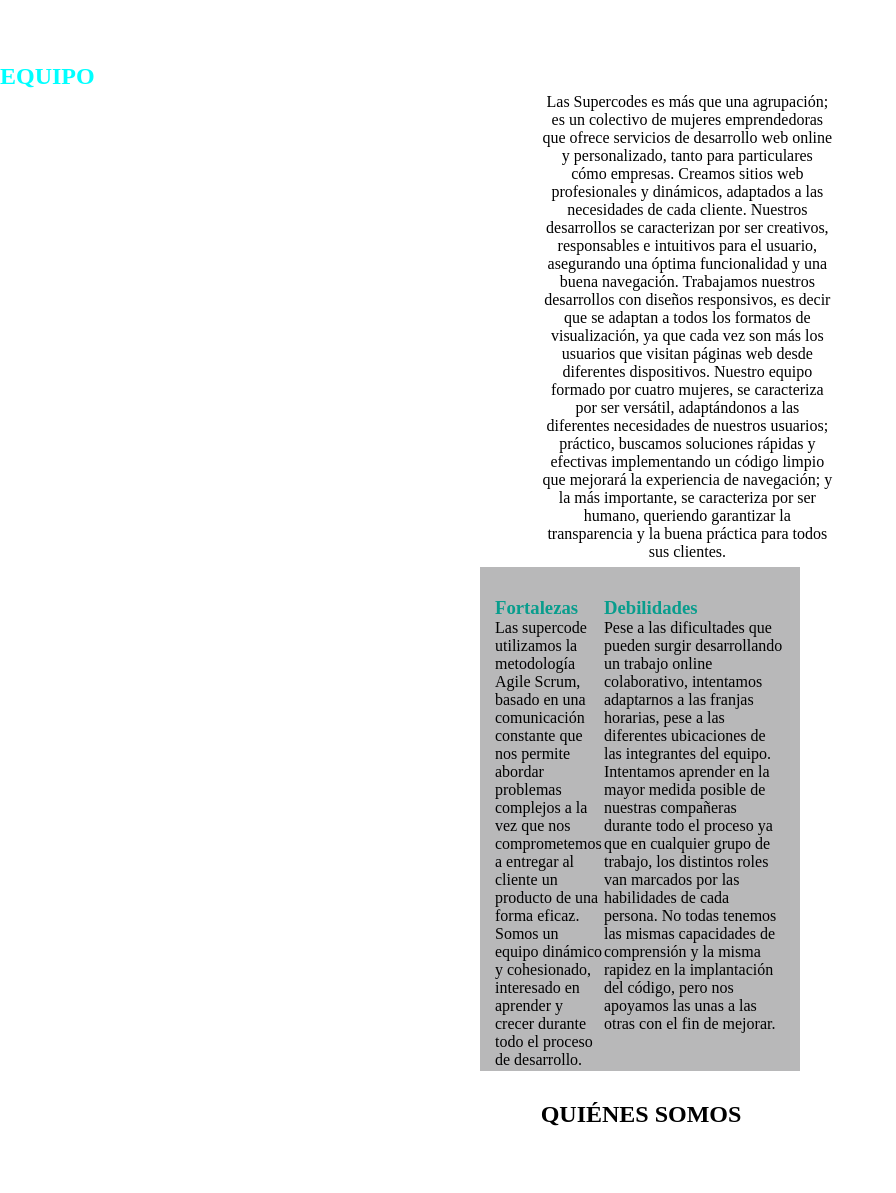
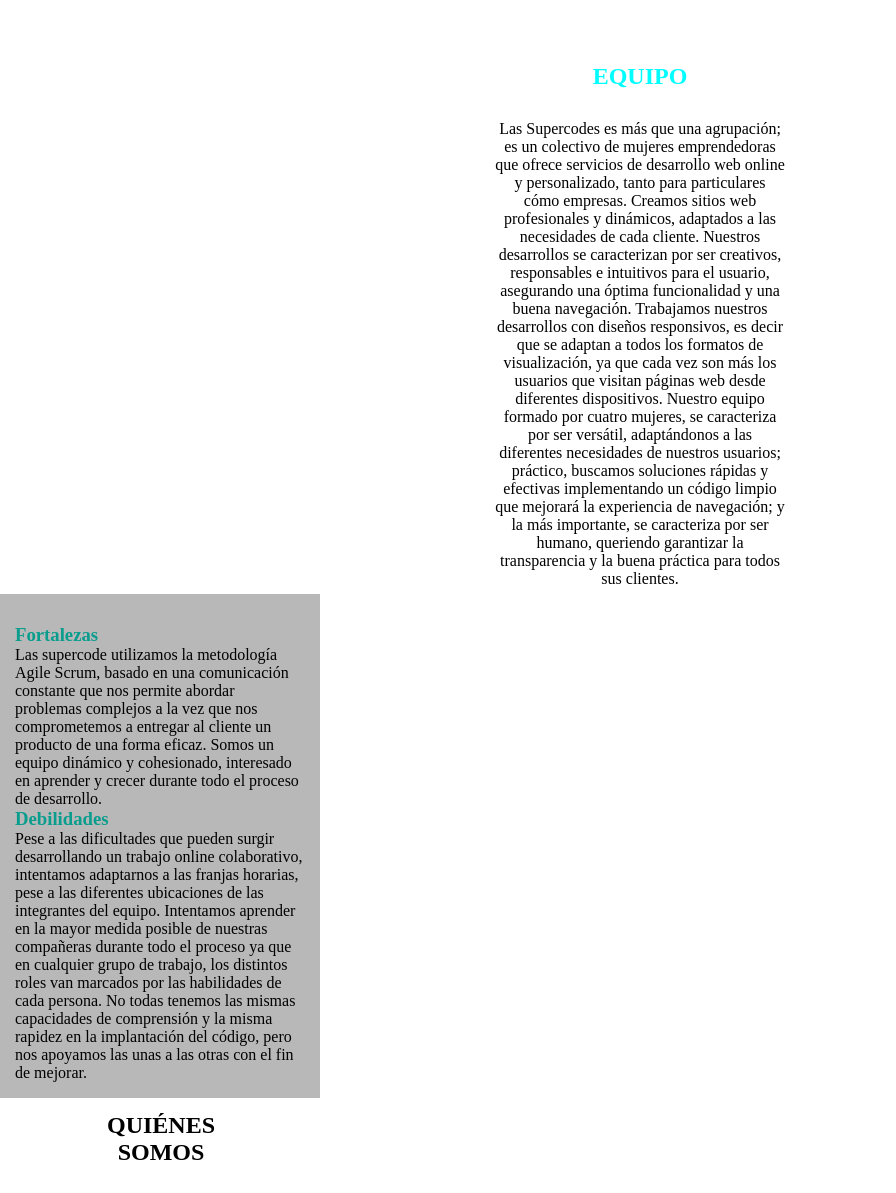
Before and after one commit to Queralt-Chan/Web-grupal---modulo-1---grupo-4, a website built with Vite: page src/index.html in a window 1280 px wide. Shown: the part 417-1610 px from the top of the page, without its empty margins (0-896 px from the left). Built offline with nearby package versions, Linux system fonts and the light colour scheme; files whose address does not match are found by name.

Commit message:
lastchanges

```diff
--- a/src/partials/team.html
+++ b/src/partials/team.html
@@ -1,7 +1,7 @@
-<section>
-  <div class="sectionteam">
-  <h1 class="titlea">Equipo</h1>
-  <p class="text1content">Las Supercodes es más que una agrupación; es un colectivo de mujeres emprendedoras que ofrece servicios de desarrollo web online y personalizado, tanto para particulares cómo empresas.
+<section class="containerteam">
+  <div>
+  <h1 class="titleteam">Equipo</h1>
+  <p class="textteam">Las Supercodes es más que una agrupación; es un colectivo de mujeres emprendedoras que ofrece servicios de desarrollo web online y personalizado, tanto para particulares cómo empresas.
 
     Creamos sitios web profesionales y dinámicos, adaptados a las necesidades de cada cliente. Nuestros desarrollos se caracterizan por ser creativos, responsables e intuitivos para el usuario, asegurando una óptima funcionalidad y una buena navegación.
     Trabajamos nuestros desarrollos con diseños responsivos, es decir que se adaptan a todos los formatos de visualización, ya que cada vez son más los usuarios que visitan páginas web desde diferentes dispositivos.
@@ -12,17 +12,17 @@
   </div>
 </section>
 
-<section>
-  <div class="sectionsw">
+<section class="containerblocs">
+  <div>
 
-    <article class="bloc">
+    <article class="blocs">
 
       <h3 class="titleart">Fortalezas</h3>
       <p class="post"> Las supercode utilizamos la metodología Agile Scrum, basado en una comunicación constante que nos permite abordar problemas complejos a la vez que nos comprometemos a entregar al cliente un producto de una forma eficaz. Somos un equipo dinámico y cohesionado, interesado en aprender y crecer durante todo el proceso de desarrollo. </p>
 
     </article>
 
-    <article class="bloc">
+    <article class="blocs">
 
      <h3 class="titleart">Debilidades</h3>
      <p class="post"> Pese a las dificultades que pueden surgir desarrollando un trabajo online colaborativo, intentamos adaptarnos a las franjas horarias, pese a las diferentes ubicaciones de las integrantes del equipo.
--- a/src/scss/layout/_team.scss
+++ b/src/scss/layout/_team.scss
@@ -6,7 +6,19 @@
 
 }
 
-.titlea{
+
+.containerteam {
+
+    display: flex;
+    background-color:white;
+    justify-content: center;
+    align-content: center;
+
+
+}
+
+
+.titleteam {
     display:flex;
     justify-content:space-around;
     font-family: Rubix;
@@ -16,21 +28,9 @@
 
 }
 
+.textteam {
 
-.sectionteam {
-    box-sizing: border-box;
     display: inline-block;
-    background-color:white;
-    display: flex;
-    justify-content: center;
-    align-content: center;
-
-}
-
-
- .text1content {
-
-     display: flex;
      flex-direction: column;
      font-family: OpenSans;
      color: var(--color_dark-grey);
@@ -39,28 +39,37 @@
      height: 504px;
      padding: 30px 15px;
      background-color: var(--white);
-     margin: auto;
+
 
  }
 
 
 
- .sectionsw{
+ .containerblocs{
 
-     display: flex;
-     justify-content: center;
-     align-content: center;
+     display: inline-block;
      background-color: #b8b8b9;
      width: 320px;
      height: 504px;
      padding: 30px 15px;
-     margin:auto;
 
- }
+}
+
+.blocs {
+
+    display: inline-block;
+    justify-content: space-between;
+    flex-direction: column;
+}
+
+
+
 
  .titleart {
-    color:#099d8d;
-    font-family: Rubix;
+
+     color:#099d8d;
+     align-items: center;
+     margin: auto;
 
 
  }
```
